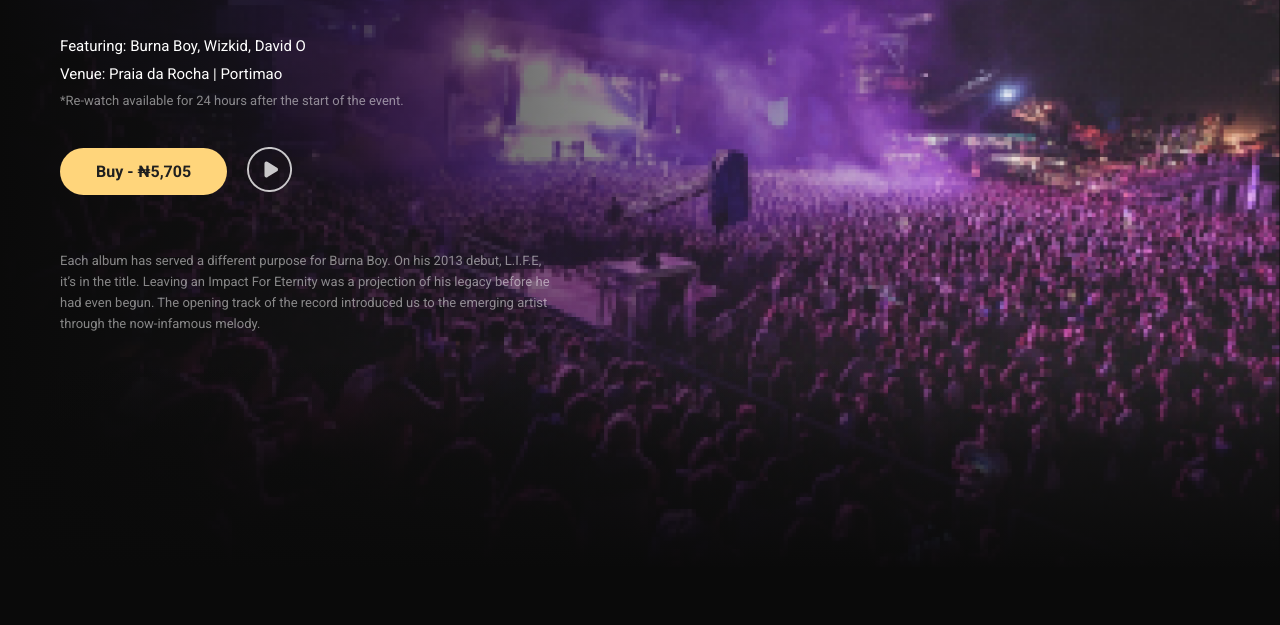
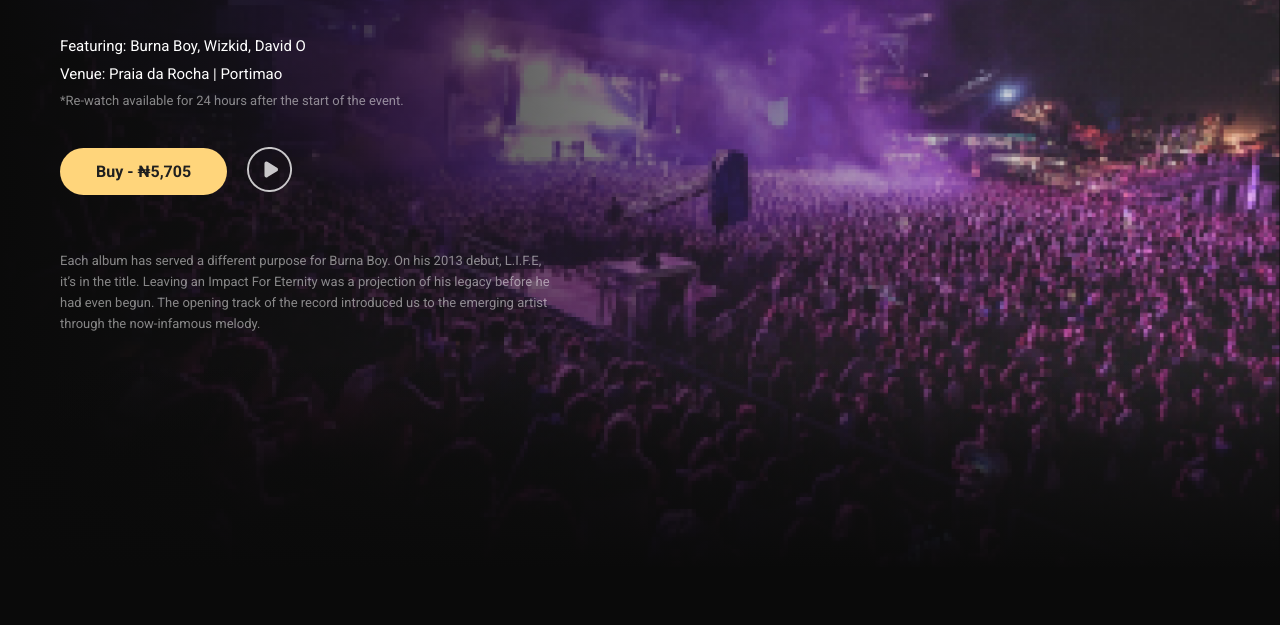
Before and after one commit to JcyJohn/streamkosa, a plain HTML site: page details.html in a window 1280 px wide. Shown: the part 233-858 px from the top of the page. Drawn offline with Linux system fonts and the light colour scheme.

Commit message:
Corrected Details Page Scaling

```diff
--- a/main.css
+++ b/main.css
@@ -562,6 +562,9 @@ footer{
 #carosal,#details-page-data{
     position: relative;
 }
+#details-page-data{
+    overflow-x: hidden;
+}
 #carosal img,.DbackgroundImage {
     width: 100%;
     height: 100vh;
@@ -921,7 +924,7 @@ footer{
     left:0;
     height: 100%;
     background-color: #257000;
-    width: 80%;
+    width: 90%;
     background: linear-gradient(-90deg, rgba(10,10,10,0) 0%, rgba(10, 10, 10, 0.60) 55%,rgb(10, 10, 10) 100%);
 
 }
```
